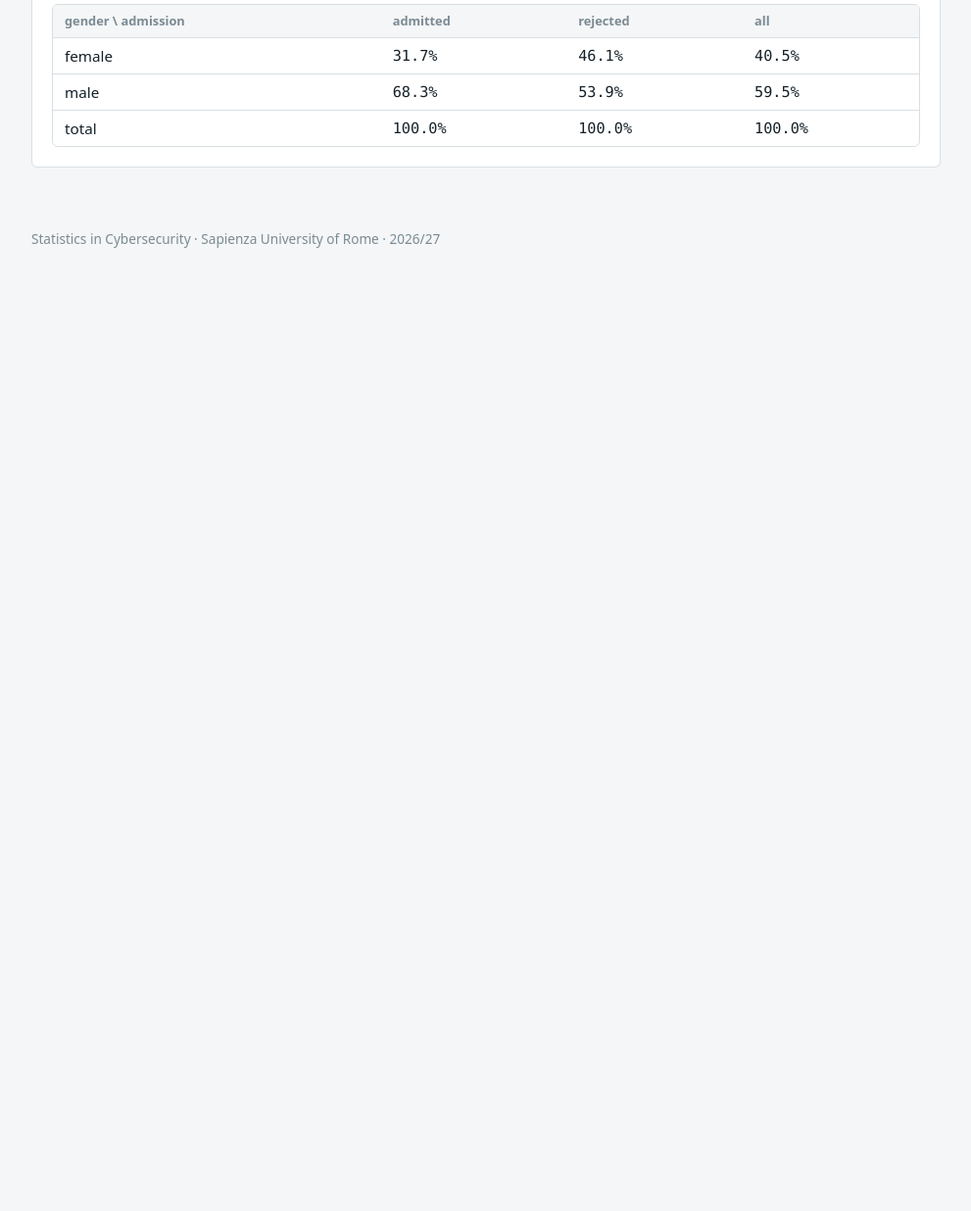
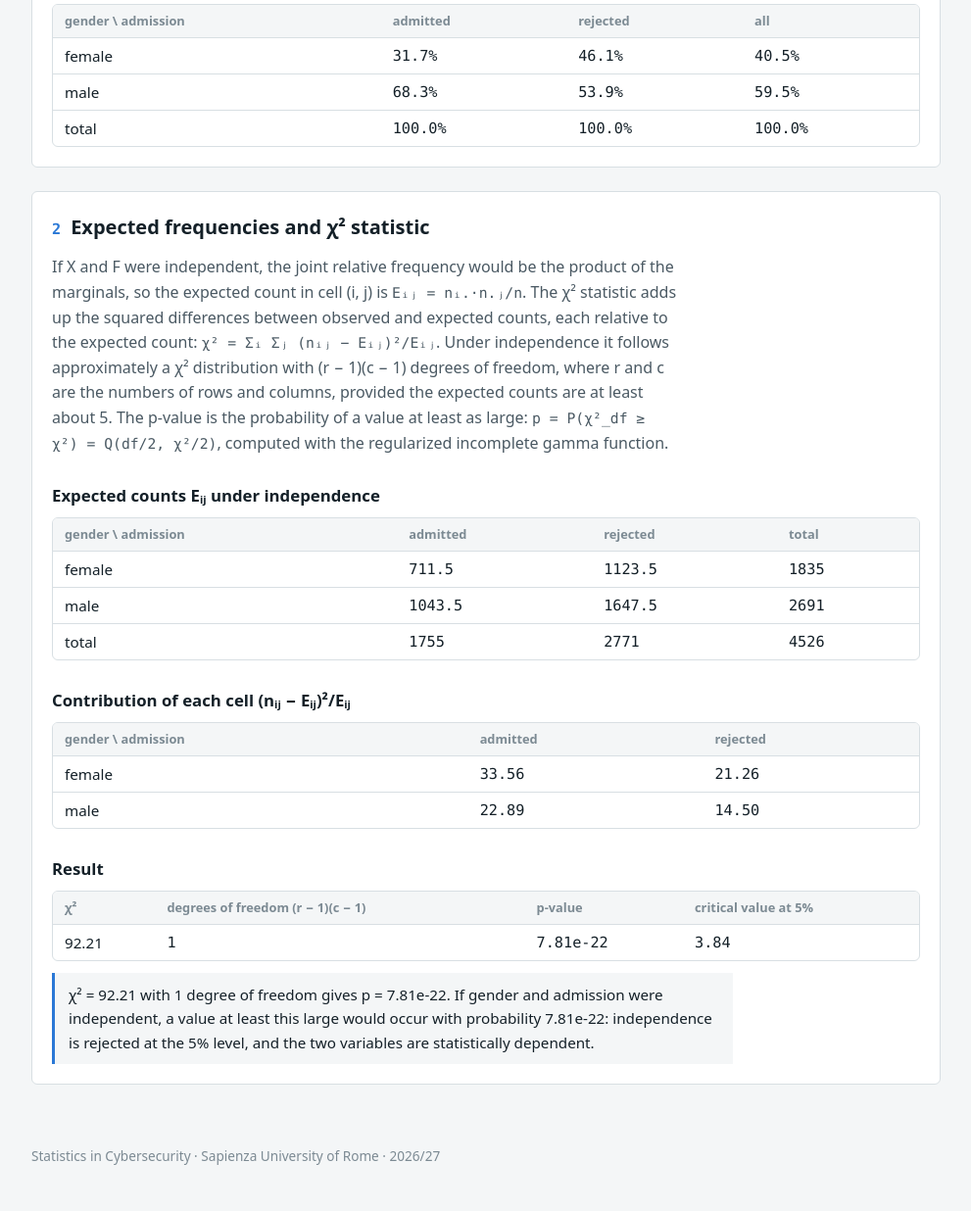
Before and after one commit to Alb3rone/Cybersecurity-Statistics-HW-2026-27, a plain HTML site: page hw7.html in a window 1280 px wide. Shown: the part 1446-2682 px from the top of the page at 98% size, without its empty margins (144-1135 px from the left). Before the commit the page ends 1746 px from the top, so only its background shows below. Drawn offline with Linux system fonts and the light colour scheme.

Commit message:
expected frequencies and chi-square test

```diff
--- a/hw7.html
+++ b/hw7.html
@@ -62,10 +62,31 @@ high, no</textarea>
       <div id="table-col" class="table-wrap"></div>
     </section>
 
+    <section id="test">
+      <h2><span class="sec-num">2</span> Expected frequencies and χ² statistic</h2>
+      <p class="note">
+        If X and F were independent, the joint relative frequency would be the product of the marginals, so the
+        expected count in cell (i, j) is <span class="math">Eᵢⱼ = nᵢ.·n.ⱼ/n</span>. The χ² statistic adds up the squared
+        differences between observed and expected counts, each relative to the expected count:
+        <span class="math">χ² = Σᵢ Σⱼ (nᵢⱼ − Eᵢⱼ)²/Eᵢⱼ</span>. Under independence it follows approximately a χ²
+        distribution with (r − 1)(c − 1) degrees of freedom, where r and c are the numbers of rows and columns,
+        provided the expected counts are at least about 5. The p-value is the probability of a value at least as large:
+        <span class="math">p = P(χ²_df ≥ χ²) = Q(df/2, χ²/2)</span>, computed with the regularized incomplete gamma function.
+      </p>
+      <h3>Expected counts Eᵢⱼ under independence</h3>
+      <div id="table-expected" class="table-wrap"></div>
+      <h3>Contribution of each cell (nᵢⱼ − Eᵢⱼ)²/Eᵢⱼ</h3>
+      <div id="table-parts" class="table-wrap"></div>
+      <h3>Result</h3>
+      <div id="table-chi" class="table-wrap"></div>
+      <p id="chi-text" class="finding"></p>
+    </section>
+
   </main>
 
   <script src="js/hw7/data.js"></script>
   <script src="js/hw7/table.js"></script>
+  <script src="js/hw7/chisq.js"></script>
 
   <footer class="page-foot">
     <p>Statistics in Cybersecurity · Sapienza University of Rome · 2026/27</p>
--- /dev/null
+++ b/js/hw7/chisq.js
@@ -0,0 +1,93 @@
+function logGamma(z) {
+  const c = [76.18009172947146, -86.50532032941677, 24.01409824083091, -1.231739572450155, 0.1208650973866179e-2, -0.5395239384953e-5];
+  let x = z, y = z;
+  let tmp = x + 5.5;
+  tmp -= (x + 0.5) * Math.log(tmp);
+  let ser = 1.000000000190015;
+  for (const ci of c) ser += ci / ++y;
+  return -tmp + Math.log(2.5066282746310005 * ser / x);
+}
+
+function upperGamma(a, x) {
+  if (x <= 0) return 1;
+  const front = Math.exp(-x + a * Math.log(x) - logGamma(a));
+  if (x < a + 1) {
+    let term = 1 / a, sum = term;
+    for (let n = 1; n < 1000 && Math.abs(term) > Math.abs(sum) * 1e-16; n++) {
+      term *= x / (a + n);
+      sum += term;
+    }
+    return 1 - sum * front;
+  }
+  let b = x + 1 - a, c = 1e300, d = 1 / b, h = d;
+  for (let i = 1; i < 1000; i++) {
+    const an = -i * (i - a);
+    b += 2;
+    d = an * d + b;
+    if (Math.abs(d) < 1e-300) d = 1e-300;
+    c = b + an / c;
+    if (Math.abs(c) < 1e-300) c = 1e-300;
+    d = 1 / d;
+    const delta = d * c;
+    h *= delta;
+    if (Math.abs(delta - 1) < 1e-16) break;
+  }
+  return front * h;
+}
+
+function chiSquare(t) {
+  const expected = t.xs.map((_, i) => t.fs.map((_, j) => t.rowTotals[i] * t.colTotals[j] / t.n));
+  let stat = 0, small = 0;
+  const parts = t.xs.map((_, i) => t.fs.map((_, j) => {
+    const e = expected[i][j];
+    if (e < 5) small++;
+    const c = (t.counts[i][j] - e) ** 2 / e;
+    stat += c;
+    return c;
+  }));
+  const df = (t.xs.length - 1) * (t.fs.length - 1);
+  return { expected, parts, stat, df, p: df > 0 ? upperGamma(df / 2, stat / 2) : NaN, small };
+}
+
+function fmtP(p) {
+  if (!Number.isFinite(p)) return "–";
+  return p < 1e-4 ? p.toExponential(2) : p.toFixed(4);
+}
+
+function renderChiSquare() {
+  const t = current;
+  if (!t) return;
+  const r = chiSquare(t);
+  const corner = t.xName + " \\ " + t.fName;
+  renderTable("table-expected", [corner, ...t.fs, "total"], [
+    ...t.xs.map((x, i) => [x, ...r.expected[i].map(e => e.toFixed(1)), String(t.rowTotals[i])]),
+    ["total", ...t.colTotals.map(String), String(t.n)]
+  ]);
+  renderTable("table-parts", [corner, ...t.fs], t.xs.map((x, i) => [x, ...r.parts[i].map(c => c.toFixed(2))]));
+  renderTable("table-chi", ["χ²", "degrees of freedom (r − 1)(c − 1)", "p-value", "critical value at 5%"],
+    [[r.stat.toFixed(2), String(r.df), fmtP(r.p), r.df > 0 ? criticalValue(r.df).toFixed(2) : "–"]]);
+  const text = document.getElementById("chi-text");
+  if (r.df === 0) {
+    text.textContent = "One of the two variables takes a single value, so there is nothing to test.";
+    return;
+  }
+  text.textContent =
+    "χ² = " + r.stat.toFixed(2) + " with " + r.df + (r.df === 1 ? " degree" : " degrees") + " of freedom gives p = " + fmtP(r.p) + ". " +
+    (r.p < 0.05
+      ? "If " + t.xName + " and " + t.fName + " were independent, a value at least this large would occur with probability " + fmtP(r.p) + ": independence is rejected at the 5% level, and the two variables are statistically dependent."
+      : "A value at least this large is not unusual under independence: the data do not give evidence against independence at the 5% level.") +
+    (r.small ? " Warning: " + r.small + " expected frequencies are below 5, so the χ² approximation is not reliable." : "");
+}
+
+function criticalValue(df) {
+  let lo = 0, hi = df + 20 * Math.sqrt(2 * df) + 20;
+  for (let i = 0; i < 100; i++) {
+    const mid = (lo + hi) / 2;
+    if (upperGamma(df / 2, mid / 2) > 0.05) lo = mid;
+    else hi = mid;
+  }
+  return (lo + hi) / 2;
+}
+
+document.addEventListener("hw7:table", renderChiSquare);
+renderChiSquare();
```
